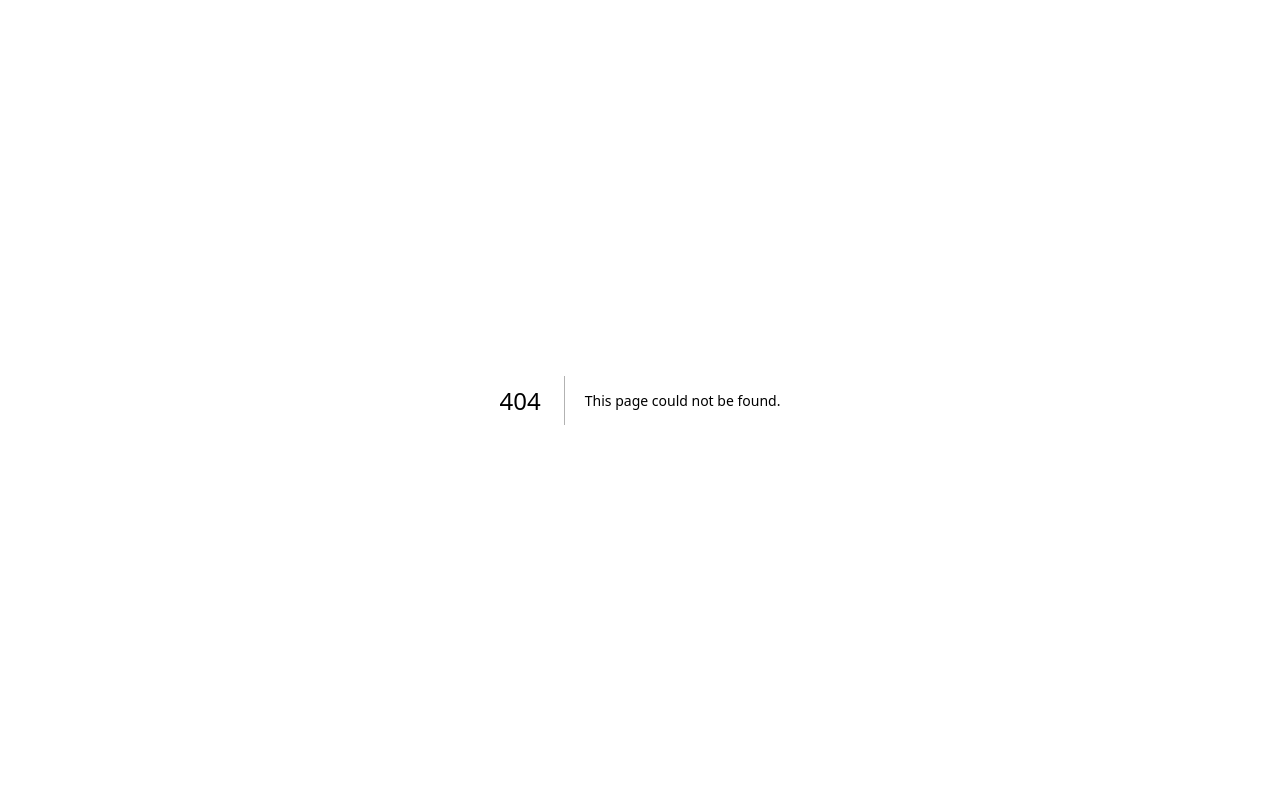
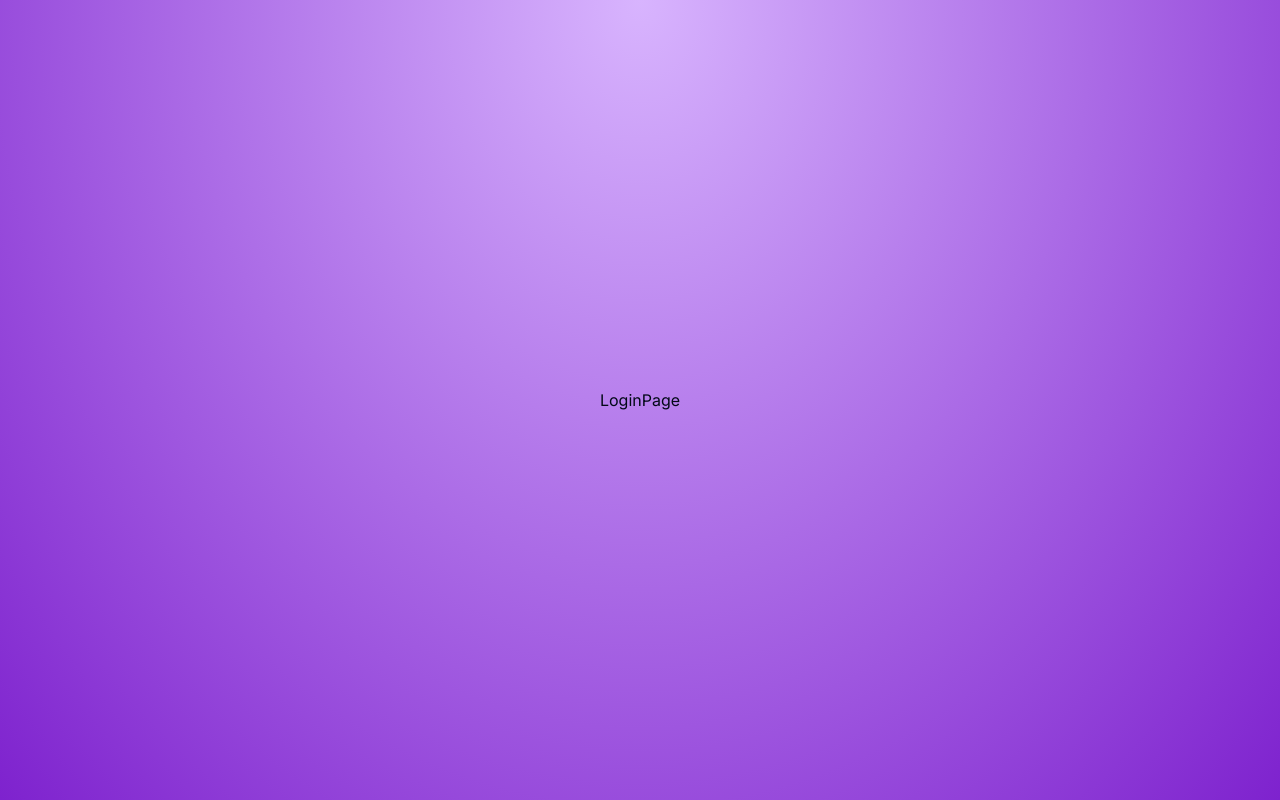
Before and after one commit to Luca-0104/AuthCenter, a Next.js app: page /auth/login in a window 1280 px wide. Before the commit this address had no page. Built offline with nearby package versions, Linux system fonts and the light colour scheme.

Commit message:
create auth layout

```diff
--- /dev/null
+++ b/app/auth/layout.tsx
@@ -0,0 +1,11 @@
+import React from 'react'
+
+const AuthLayout = ({children}: {children: React.ReactNode}) => {
+  return (
+    <div className='bg-[radial-gradient(ellipse_at_top,_var(--tw-gradient-stops))] from-purple-300 to-purple-700 h-full flex items-center justify-center'>
+      {children}
+    </div>
+  )
+}
+
+export default AuthLayout
--- /dev/null
+++ b/app/auth/login/page.tsx
@@ -0,0 +1,9 @@
+import React from 'react'
+
+const LoginPage = () => {
+  return (
+    <div>LoginPage</div>
+  )
+}
+
+export default LoginPage
```
